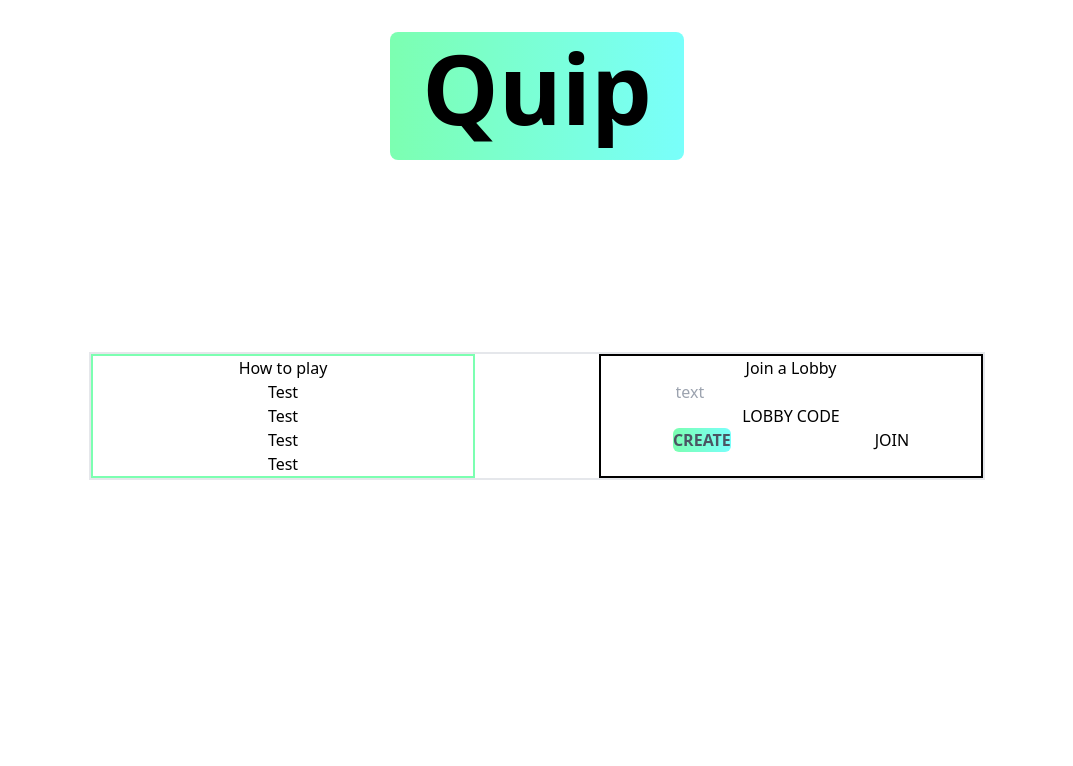
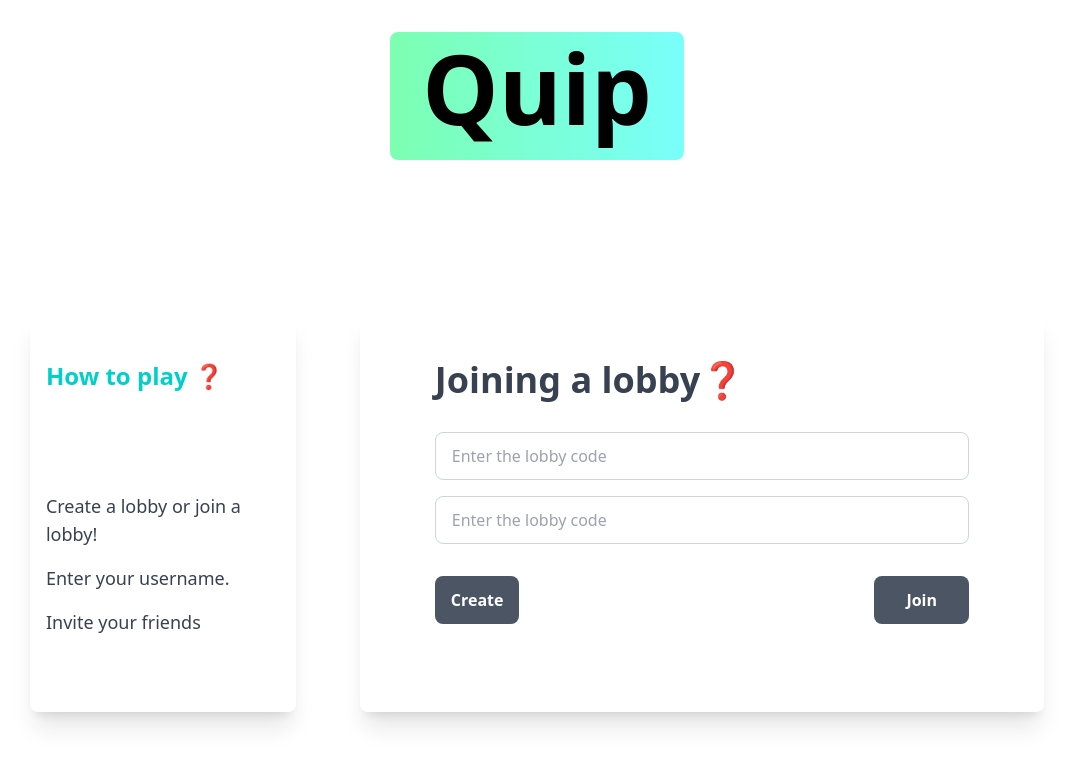
Before and after one commit to bhwk/Quip, a SvelteKit app: page / in a window 1280 px wide. Shown: the top 766 px of the page, without its empty margins (103-1176 px from the left). Built offline with nearby package versions, Linux system fonts and the light colour scheme.

Commit message:
Added button component Added card component Designed landing

```diff
--- a/src/app.postcss
+++ b/src/app.postcss
@@ -4,6 +4,12 @@
 @tailwind utilities;
 
 @layer base {
+	h1 {
+		@apply text-2xl;
+	}
+	h2 {
+		@apply text-xl;
+	}
 	@font-face {
 		font-family: 'Roboto';
 		src: local('Roboto'), local('roboto'), url('/fonts/Roboto/Roboto-Regular.ttf');
--- /dev/null
+++ b/src/components/Button/Button.svelte
@@ -0,0 +1,11 @@
+<script>
+	let inputClass;
+	export { inputClass as class };
+
+	let inputPlaceholder;
+	export { inputPlaceholder as placeholder };
+</script>
+
+<button class={`flex items-center px-4 bg-gray-600 text-white rounded-lg ${inputClass || ''} `}>
+	<slot />
+</button>
--- /dev/null
+++ b/src/components/Card/Card.svelte
@@ -0,0 +1,8 @@
+<script>
+	let inputClass;
+	export { inputClass as class };
+</script>
+
+<div class={`flex flex-col items-center p-4 rounded-lg shadow-xl ${inputClass || ''}`}>
+	<slot />
+</div>
--- a/src/components/Logo/Logo.svelte
+++ b/src/components/Logo/Logo.svelte
@@ -1,6 +1,4 @@
 <script>
-	export let size;
-
 	let inputClass;
 	export { inputClass as class };
 </script>
--- /dev/null
+++ b/src/components/TextInput/TextInput.svelte
@@ -0,0 +1,15 @@
+<script>
+	let inputClass;
+	export { inputClass as class };
+
+	let inputPlaceholder;
+	export { inputPlaceholder as placeholder };
+</script>
+
+<input
+	type="text"
+	class={`flex-1 px-4 border rounded-lg ${
+		inputClass || ''
+	}  border-gray-300 text-gray-900 leading-tight focus:outline-none focus:border-secondary-400`}
+	placeholder={`${inputPlaceholder || ''}`}
+/>
--- a/src/routes/+layout.svelte
+++ b/src/routes/+layout.svelte
@@ -2,7 +2,7 @@
 	import '../app.postcss';
 </script>
 
-<div id="main" class="scroll-smooth items-center h-screen">
+<div id="main" class="scroll-smooth items-center h-full">
 	<div class="flex flex-col">
 		<slot />
 	</div>
--- a/src/routes/+page.svelte
+++ b/src/routes/+page.svelte
@@ -1,32 +1,42 @@
 <script>
+	import Button from '../components/Button/Button.svelte';
+	import Card from '../components/Card/Card.svelte';
 	import Logo from '../components/Logo/Logo.svelte';
+	import TextInput from '../components/TextInput/TextInput.svelte';
 </script>
 
 <div class="flex flex-col pt-8 px-6 lg:px-8">
 	<div class="mx-auto pb-32">
 		<Logo class="text-8xl px-8 pb-6 pt-2" />
 	</div>
-	<div id="lobbyContainer" class="flex w-full max-w-4xl justify-between border-2 mt-16 mx-auto">
-		<div class="flex flex-col items-center border-2 border-primary max-w-sm w-full">
-			<h1>How to play</h1>
-			<ul>
-				<li>Test</li>
-				<li>Test</li>
-				<li>Test</li>
-				<li>Test</li>
-			</ul>
-		</div>
-		<div class="flex flex-col border-2 border-black max-w-sm w-full text-center">
-			<h1>Join a Lobby</h1>
-			<input class="mx-auto" type="text" placeholder="text" />
-			<span>LOBBY CODE</span>
-			<div class="flex justify-around">
-				<a
-					class="bg-gradient-to-r font-extrabold text-gray-600 from-primary to-secondary rounded-md box-decoration-clone"
-					href="/lobby">CREATE</a
-				>
-				<a href="/lobby">JOIN</a>
+	<div id="lobbyContainer" class="flex my-6 mx-auto text-gray-700 space-x-16">
+		<Card class="h-[400px] w-96">
+			<div class="flex flex-col">
+				<h1 class="font-extrabold mt-8 text-secondary-600">How to play ❓</h1>
+				<ul class="space-y-4 text-lg mt-[100px]">
+					<li>Create a lobby or join a lobby!</li>
+					<li>Enter your username.</li>
+					<li>Invite your friends</li>
+				</ul>
 			</div>
-		</div>
+		</Card>
+		<Card class="w-full">
+			<div class="flex flex-col mx-auto">
+				<h1 class="font-extrabold mt-8 text-4xl">Joining a lobby❓</h1>
+				<div class="space-y-4 mt-8">
+					<TextInput class="h-12 w-full" placeholder="Enter the lobby code" />
+
+					<TextInput class="h-12 w-full" placeholder="Enter the lobby code" />
+				</div>
+				<div class="flex justify-between mt-8">
+					<Button class="font-extrabold h-12">
+						<a href="/lobby">Create</a>
+					</Button>
+					<Button class="font-extrabold h-12 px-8">
+						<a href="/lobby">Join</a>
+					</Button>
+				</div>
+			</div>
+		</Card>
 	</div>
 </div>
--- /dev/null
+++ b/src/routes/[lobbyCode]/+page.svelte
@@ -0,0 +1,52 @@
+<script>
+	import Logo from '../../components/Logo/Logo.svelte';
+	import { page } from '$app/stores';
+
+	const lobbyCode = $page.params.lobbyCode;
+	let hasStarted = false;
+
+	const startLobby = (event) => {
+		event.preventDefault();
+		hasStarted = true;
+	};
+</script>
+
+{#if hasStarted}
+	<Logo class="absolute top-14 right-10 text-6xl px-8 pb-6 pt-2" />
+	<div class="flex flex-col">
+		<div class="flex flex-row mx-auto my-8">
+			<div class="rounded-full w-[80px] h-[80px] bg-gray-300 mt-8 mr-16" />
+			<div class="h-[250px] w-[600px] bg-gray-300 rounded-lg" />
+		</div>
+		<div class="flex flex-row mx-auto my-8">
+			<div class="rounded-full w-[80px] h-[80px] bg-gray-300 mt-8 mr-16" />
+			<div class="h-[250px] w-[600px] bg-gray-300 rounded-lg" />
+		</div>
+		<div class="flex flex-row mx-auto my-8">
+			<div class="rounded-full w-[80px] h-[80px] bg-gray-300 mt-8 mr-16" />
+			<div class="h-[250px] w-[600px] bg-gray-300 rounded-lg" />
+		</div>
+		<div class="flex flex-row mx-auto my-8">
+			<div class="rounded-full w-[80px] h-[80px] bg-gray-300 mt-8 mr-16" />
+			<div class="h-[250px] w-[600px] bg-gray-300 rounded-lg" />
+		</div>
+	</div>
+{:else}
+	<div class="flex flex-col items-center flex-1 p-4 box-border gap-4">
+		<div class="text-center flex flex-col gap-2">
+			<span id="lobbyCode" class="border-2 border-black w-52">{lobbyCode}</span>
+			<Logo class="text-8xl px-8 pb-6 pt-2" />
+		</div>
+		<div class="flex flex-col gap-2">
+			<ul id="playerList" class="border-2 border-black p-4 w-96">
+				<li>Lorem ipsum</li>
+				<li>Lorem ipsum</li>
+				<li>Lorem ipsum</li>
+			</ul>
+			<div class="flex gap-2">
+				<button class="border-2" on:click={startLobby}>START</button>
+				<a href="/" class="border-2">LEAVE</a>
+			</div>
+		</div>
+	</div>
+{/if}
--- a/src/routes/lobby/+page.svelte
+++ /dev/null
@@ -1,21 +0,0 @@
-<script>
-    import Logo from "../../components/Logo/Logo.svelte";
-</script>
-
-<div class="flex flex-col items-center flex-1 p-4 box-border gap-4">
-    <div class="text-center flex flex-col gap-2">
-        <span id="lobbyCode" class="border-2 border-black w-52">LOBBY CODE</span>
-        <Logo/>
-    </div>
-    <div class="flex flex-col gap-2">
-        <ul id='playerList' class="border-2 border-black p-4 w-96">
-            <li>Lorem ipsum</li>
-            <li>Lorem ipsum</li>
-            <li>Lorem ipsum</li>
-        </ul>
-        <div class="flex gap-2">
-            <button class="border-2">START</button>
-            <a href="/" class="border-2">LEAVE</a>
-        </div>
-    </div>
-</div>
--- a/tailwind.config.cjs
+++ b/tailwind.config.cjs
@@ -10,6 +10,8 @@ const config = {
 		},
 		colors: {
 			gray: colors.gray,
+			blue: colors.blue,
+			green: colors.green,
 			black: colors.black,
 			white: colors.white,
 			zinc: colors.zinc,
```
